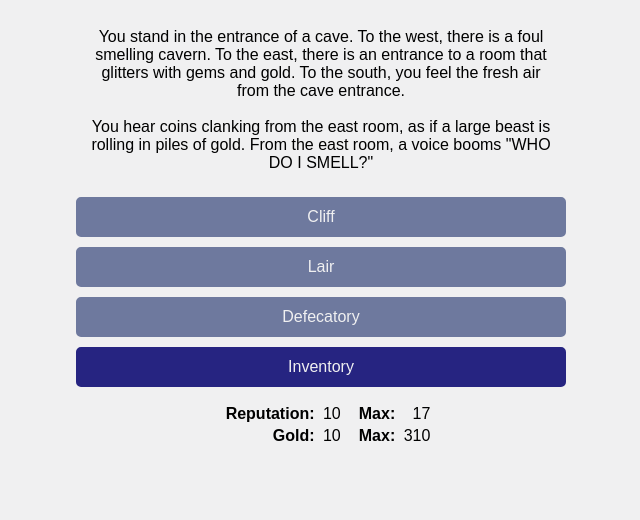
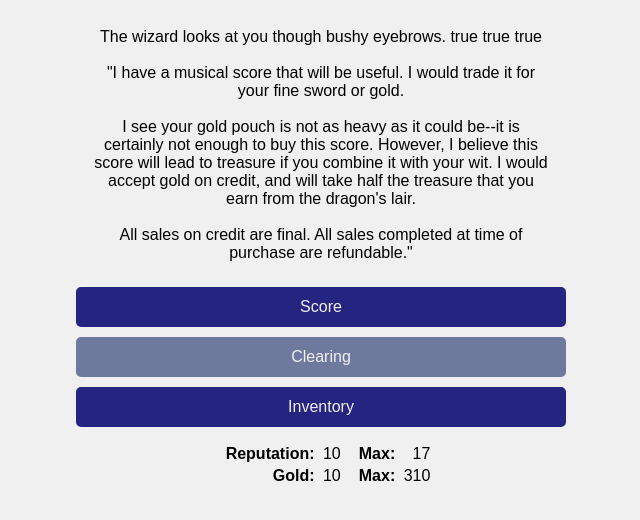
Before and after one commit to skedwards88/dragon, a React app: page / in a window 1280 px wide. Shown: the top 520 px of the page, without its empty margins (319-959 px from the left). Built offline with nearby package versions, Linux system fonts and the light colour scheme.

Commit message:
use earned instead of remaining treasure

```diff
--- a/src/App.js
+++ b/src/App.js
@@ -36,7 +36,7 @@ function App() {
     dragonAsleep: false,
     dragonDead: false,
     treasureAmount: 300,
-    remainingTreasureAmount: 300,
+    earnedTreasureAmount: 0,
     singeCount: 0,
     ownScore: false,
     maxReputation: 17,
@@ -60,7 +60,7 @@ function App() {
     return startingItemLocations;
   }
 
-  const startingLocation = "caveEntrance";
+  const startingLocation = "wizard";
 
   const startingItemLocations = buildStartingLocations();
   const [itemLocations, setItemLocations] = useState(startingItemLocations);
@@ -362,7 +362,7 @@ function App() {
 
   if (
     playerLocation === "gate" &&
-    gameState.treasureAmount - gameState.remainingTreasureAmount
+    gameState.earnedTreasureAmount
   ) {
     return (
       <GameOver
--- a/src/items.js
+++ b/src/items.js
@@ -915,22 +915,24 @@ const treasure = new Item({
     }
     function getGameEffect(props) {
       if (props.gameState.dragonDead) {
+        const remainingTreasureAmount = props.gameState.treasureAmount - props.gameState.earnedTreasureAmount;
         return {
-          gold: props.gameState.gold + props.gameState.remainingTreasureAmount,
-          remainingTreasureAmount: 0,
+          gold: props.gameState.gold + remainingTreasureAmount,
+          earnedTreasureAmount: props.gameState.earnedTreasureAmount + remainingTreasureAmount,
         };
       }
 
       if (props.gameState.dragonAsleep && !props.gameState.dragonDead) {
+        const remainingTreasureAmount = props.gameState.treasureAmount - props.gameState.earnedTreasureAmount;
+
         const treasureTaken =
           props.gameState.treasureAmount * (2 / 3) -
           (props.gameState.treasureAmount -
-            props.gameState.remainingTreasureAmount);
+            remainingTreasureAmount);
 
         return {
           gold: props.gameState.gold + treasureTaken,
-          remainingTreasureAmount:
-            props.gameState.remainingTreasureAmount - treasureTaken,
+          earnedTreasureAmount: props.gameState.earnedTreasureAmount + treasureTaken,
           singeCount: props.gameState.singeCount + 1,
           reputation: props.gameState.reputation - 1,
         };
@@ -944,8 +946,8 @@ const treasure = new Item({
         const treasureTaken = props.gameState.treasureAmount / 3;
         return {
           gold: props.gameState.gold + treasureTaken,
-          remainingTreasureAmount:
-            props.gameState.remainingTreasureAmount - treasureTaken,
+          earnedTreasureAmount:
+            props.gameState.earnedTreasureAmount + treasureTaken,
           singeCount: props.gameState.singeCount + 2,
           reputation: props.gameState.reputation - 2,
         };
--- a/src/locations.js
+++ b/src/locations.js
@@ -529,8 +529,7 @@ const road3 = new Location({
   },
   getDescription: function (props) {
     if (
-      props.gameState.promisedTreasure &&
-      !(props.gameState.treasureAmount - props.gameState.remainingTreasureAmount)
+      props.gameState.promisedTreasure && props.gameState.earnedTreasureAmount
     ) {
       return 'As you cross the stream, a flash of lightning hits you, knocking you onto your back. "WHERE IS MY TREASURE?" the wizard demands. "Since you did not give me my share, you shall not have any." The treasure flies from your pouch and disappears down the stream. The wizard vanishes in a cloud of smoke.';
     } else {
@@ -545,15 +544,13 @@ const road3 = new Location({
 
   onEnterGameStateEffect: function (props) {
     if (
-      props.gameState.promisedTreasure &&
-      !(props.gameState.treasureAmount - props.gameState.remainingTreasureAmount)
+      props.gameState.promisedTreasure && props.gameState.earnedTreasureAmount
     ) {
       return {
         cursed: true,
         gold:
           props.gameState.gold -
-          (props.gameState.treasureAmount -
-            props.gameState.remainingTreasureAmount),
+          props.gameState.earnedTreasureAmount,
       };
     }
   },
@@ -634,19 +631,16 @@ const wizard = new Location({
 
     if (
       props.itemLocations.wizard.has("score") &&
-      !props.gameState.ownScore &&
-      (
-        props.gameState.treasureAmount - props.gameState.remainingTreasureAmount
-      )
+      !props.gameState.ownScore
     ) {
-      text += `"I have a musical score that will be useful. I would trade it for ${
+      text += `${props.itemLocations.wizard.has("score")} ${!props.gameState.ownScore} ${props.itemLocations.wizard.has("score") &&
+      !props.gameState.ownScore}\n\n"I have a musical score that will be useful. I would trade it for ${
         props.itemLocations.inventory.has("sword") ? "your fine sword or " : ""
-      }gold. \n\nI see your gold pouch is light, but I believe this score will lead to treasure if you combine it with your wit. I would accept gold on credit, and will take half the treasure that you earn. \n\nAll sales on credit are final. All sales completed at time of purchase are refundable." `;
+      }gold. \n\nI see your gold pouch is not as heavy as it could be--it is certainly not enough to buy this score. However, I believe this score will lead to treasure if you combine it with your wit. I would accept gold on credit, and will take half the treasure that you earn from the dragon's lair. \n\nAll sales on credit are final. All sales completed at time of purchase are refundable." `;
     }
 
     if (
-      props.gameState.promisedTreasure &&
-      !(props.gameState.treasureAmount - props.gameState.remainingTreasureAmount)
+      props.gameState.promisedTreasure && props.gameState.earnedTreasureAmount
     ) {
       text += `"Are you here to give me my share of the treasure? "`;
     }
@@ -663,20 +657,17 @@ const wizard = new Location({
       }
 
       if (
-        props.gameState.promisedTreasure &&
-        (props.gameState.treasureAmount - props.gameState.remainingTreasureAmount)
+        props.gameState.promisedTreasure && props.gameState.earnedTreasureAmount
       ) {
         let text = "";
         if (
-          props.gameState.treasureAmount -
-            props.gameState.remainingTreasureAmount ===
+          props.gameState.earnedTreasureAmount ===
           props.gameState.treasureAmount
         ) {
           text += `"It looks like you succeeded nicely." `;
         }
         if (
-          props.gameState.treasureAmount -
-            props.gameState.remainingTreasureAmount <
+          props.gameState.earnedTreasureAmount <
           props.gameState.treasureAmount
         ) {
           text += `"It looks like you succeeded, though not as well as I hoped." `;
@@ -687,8 +678,7 @@ const wizard = new Location({
       }
 
       if (
-        props.gameState.promisedTreasure &&
-        !(props.gameState.treasureAmount - props.gameState.remainingTreasureAmount)
+        props.gameState.promisedTreasure && !props.gameState.earnedTreasureAmount
       ) {
         return "Hmm...You have not earned any treasure. Use your wits!"
       }
@@ -706,12 +696,11 @@ const wizard = new Location({
       }
 
       if (
-        props.gameState.promisedTreasure &&
-        (props.gameState.treasureAmount - props.gameState.remainingTreasureAmount)
+        props.gameState.promisedTreasure && props.gameState.earnedTreasureAmount
       ) {
         return {
           promisedTreasure: false,
-          gold: props.gameState.gold - props.gameState.treasureAmount / 2,
+          gold: props.gameState.gold - (props.gameState.earnedTreasureAmount / 2),
         };
       }
     }
```
